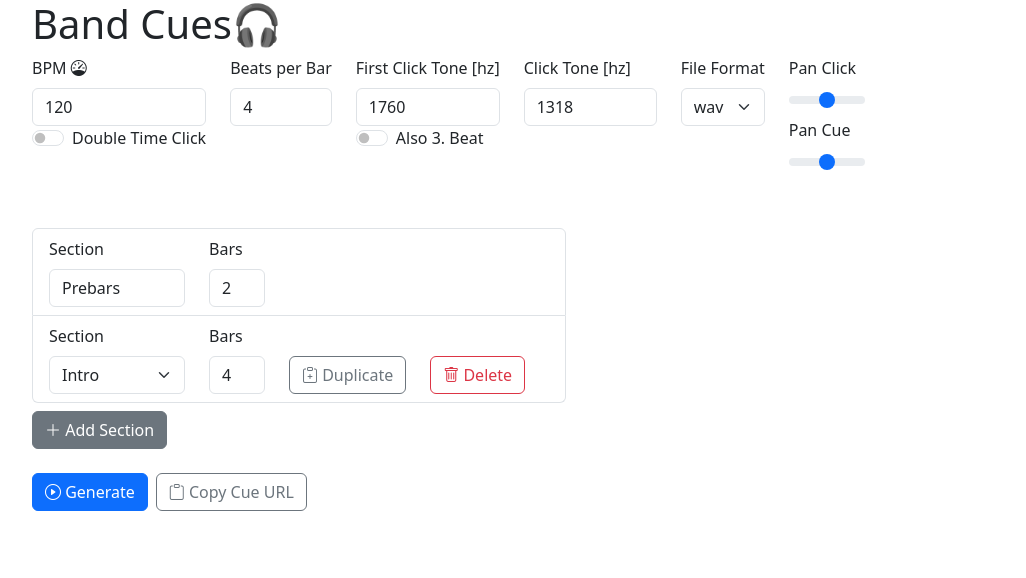
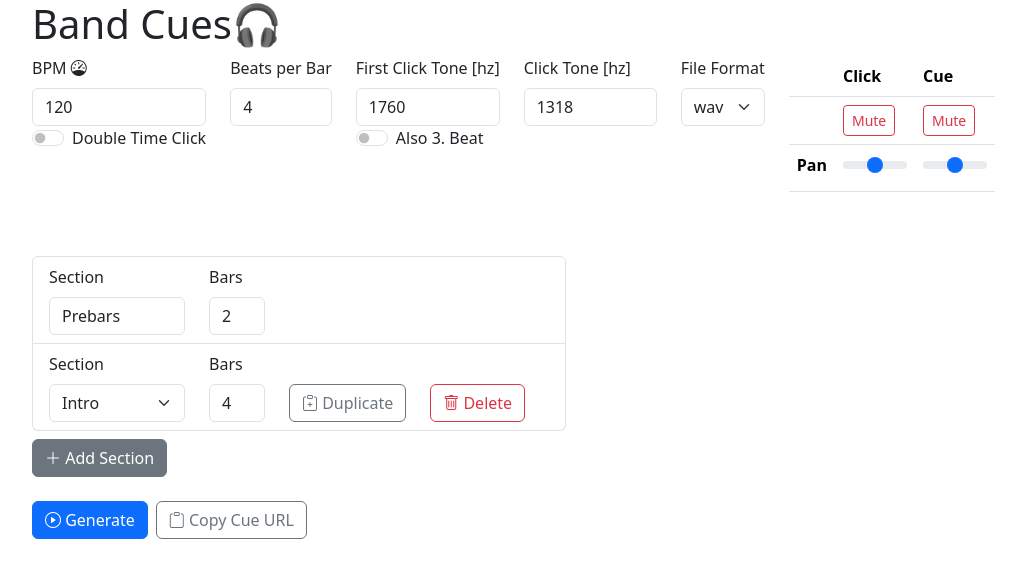
Before and after one commit to david-loe/band-cues, a Vue app: page / in a window 1280 px wide. Shown: the top 578 px of the page, without its empty margins (50-1076 px from the left). Built offline with nearby package versions, Linux system fonts and the light colour scheme.

Commit message:
add stereo

```diff
--- a/src/App.vue
+++ b/src/App.vue
@@ -34,12 +34,41 @@
             <option v-for="format in fileFormats" :key="format">{{ format }}</option>
           </select>
         </div>
-        <div class="col-auto" style="max-width: 100px">
-          <label for="panClick" class="form-label">Pan Click</label>
-          <input type="range" class="form-range" min="-1" max="1" id="panClick" v-model="settings.panClick" />
-          <label for="panCue" class="form-label">Pan Cue</label>
-          <input type="range" class="form-range" min="-1" max="1" id="panCue" v-model="settings.panCue" />
+        <div class="col-auto">
+          <table class="table">
+            <thead>
+              <tr>
+                <th scope="col"></th>
+                <th scope="col">Click</th>
+                <th scope="col">Cue</th>
+              </tr>
+            </thead>
+            <tbody>
+              <tr>
+                <th scope="row"></th>
+                <td>
+                  <input type="checkbox" class="btn-check" id="muteClick" v-model="settings.muteClick" />
+                  <label class="btn btn-outline-danger btn-sm" for="muteClick">Mute</label>
+                </td>
+                <td>
+                  <input type="checkbox" class="btn-check" id="muteCue" v-model="settings.muteCue" />
+                  <label class="btn btn-outline-danger btn-sm" for="muteCue">Mute</label>
+                </td>
+              </tr>
+              <tr>
+                <th scope="row">Pan</th>
+                <td style="max-width: 80px">
+                  <input type="range" class="form-range" min="-1" max="1" id="panClick" v-model="settings.panClick" />
+                </td>
+                <td style="max-width: 80px">
+                  <input type="range" class="form-range" min="-1" max="1" id="panCue" v-model="settings.panCue" />
+                </td>
+              </tr>
+            </tbody>
+          </table>
         </div>
+        <div class="col-auto" style="max-width: 100px"></div>
+
         <small v-if="settings.fileFormat === 'mp3'">ℹ Converting to MP3 takes signifigantly longer than WAV</small>
         <small v-if="settings.beatsPerBar === 3">ℹ Consider 6 Beats per Bar and also 3. beat high frequency</small>
       </div>
@@ -195,7 +224,9 @@ export default {
         doubleTime: false,
         highlightMiddle: false,
         panClick: 0,
-        panCue: 0
+        panCue: 0,
+        muteClick: false,
+        muteCue: false
       } as Settings,
       sections: [{ type: 'Intro', numberOfBars: 4 }] as Section[]
     }
@@ -266,6 +297,8 @@ export default {
 
             case 'doubleTime':
             case 'highlightMiddle':
+            case 'muteClick':
+            case 'muteCue':
               // Boolean-Werte konvertieren
               if (value === 'true') {
                 this.settings[setting] = true
--- a/src/tone.ts
+++ b/src/tone.ts
@@ -37,10 +37,16 @@ export default class MD {
     // Offline-Audio-Rendering mit Tone.js
     const buffer = await Tone.Offline(
       async ({ transport }) => {
+        //Channel
+        const clickChannel = new Tone.Channel({
+          pan: this.settings.panClick,
+          mute: this.settings.muteClick
+        }).toDestination()
+        const cueChannel = new Tone.Channel({ pan: this.settings.panCue, mute: this.settings.muteCue }).toDestination()
+
         // Oszillatoren für Tonausgabe initialisieren
-        const osc = new Tone.Oscillator(this.settings.oscFrequency, oscTypes[0]).toDestination()
-        const firstOsc = new Tone.Oscillator(this.settings.firstOscFrequency, oscTypes[0]).toDestination()
-        const offlineDestination = Tone.getDestination() // Offline-Audioziel für Tone.js
+        const osc = new Tone.Oscillator(this.settings.oscFrequency, oscTypes[0]).connect(clickChannel)
+        const firstOsc = new Tone.Oscillator(this.settings.firstOscFrequency, oscTypes[0]).connect(clickChannel)
 
         const player = {} as { [K in CueType | CountType]?: Tone.Player } // Speicher für Player-Objekte
         var sectionTypes: CueType[] = [] // Speichert die Typen der Abschnitte
@@ -55,13 +61,13 @@ export default class MD {
 
         // Lädt Audiodateien für jeden Abschnittstyp
         for (const type of sectionTypes) {
-          player[type] = new Tone.Player().connect(offlineDestination)
+          player[type] = new Tone.Player().connect(cueChannel)
           await player[type].load(new URL(`./assets/cues/${type}.wav`, import.meta.url).href) // Audiodatei laden
         }
 
         // Lädt Audiodateien für die Beats pro Takt (außer dem ersten Beat)
         for (i = 2; i <= this.settings.beatsPerBar; i++) {
-          player[i.toString() as CountType] = new Tone.Player().connect(offlineDestination)
+          player[i.toString() as CountType] = new Tone.Player().connect(cueChannel)
           await player[i.toString() as CountType]!.load(new URL(`./assets/cues/${i}.wav`, import.meta.url).href)
         }
 
@@ -104,7 +110,7 @@ export default class MD {
           }
         }, '4n') // Wiederholung im Viertelnoten-Rhythmus
 
-        // Falls Double-Time aktiviert ist, spielt es zusätzliche Cue-Töne
+        // Falls Double-Time aktiviert ist, spielt es zusätzliche Click-Töne
         if (this.settings.doubleTime) {
           transport.scheduleRepeat(
             (time) => {
@@ -117,11 +123,13 @@ export default class MD {
         transport.start() // Startet den Transport
       },
       cueDuration, // Gesamtdauer der Offline-Rendering-Sitzung
-      1 // Offline-Rendering-Qualität (1 = normale Auflösung)
+      2
     )
 
     // Konvertiert den Audio-Buffer in eine WAVE-Datei
+
     const audioBuffer = buffer.get()
+
     let result = ''
     if (audioBuffer) {
       const wave = bufferToWave(audioBuffer)
```
